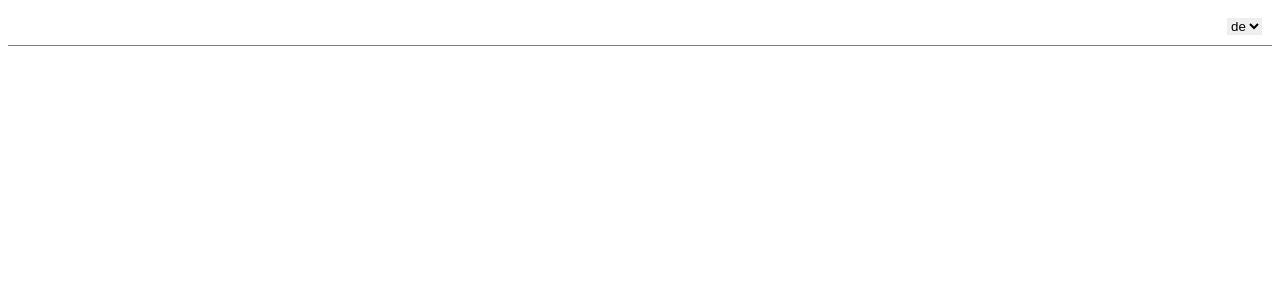
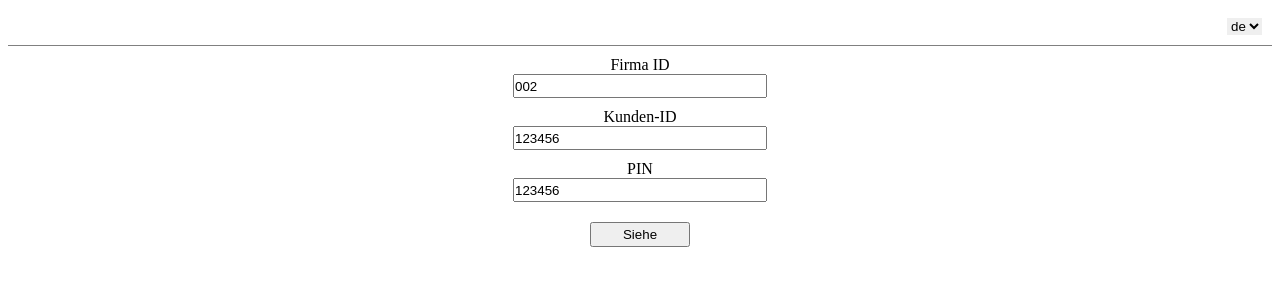
Before and after one commit to RomanShushakov/multiple_frameworks, a Vue app in the folder frontend/: page / in a window 1280 px wide. Shown: the top 300 px of the page. Built offline with nearby package versions, Linux system fonts and the light colour scheme.

Commit message:
added pin check form component

```diff
--- a/frontend/src/App.vue
+++ b/frontend/src/App.vue
@@ -1,6 +1,20 @@
 <script setup>
-// import HelloWorld from './components/HelloWorld.vue'
+// external imports
+import { ref } from 'vue';
+
+// internal imports
 import TopBar from './components/TopBar.vue';
+import PinCheckForm from './components/PinCheckForm.vue';
+
+const usersList = ref([]);
+
+const onUpdateUsersList = (users) => {
+  usersList.value = users;
+};
+
+const onUsersListError = () => {
+  alert("ERROR!!!");
+};
 </script>
 
 <template>
@@ -14,6 +28,13 @@ import TopBar from './components/TopBar.vue';
   </div> -->
   <!-- <HelloWorld msg="Vite + Vue" /> -->
   <TopBar />
+  <PinCheckForm
+    @update-users-list="onUpdateUsersList($event.users)"
+    @users-list-response-error="onUsersListError"
+  />
+  <div v-for="user in usersList">
+    {{ user }}
+  </div>
 </template>
 
 <style scoped></style>
--- /dev/null
+++ b/frontend/src/components/PinCheckForm.vue
@@ -0,0 +1,91 @@
+<script setup>
+// external imports
+import { useI18n } from 'vue-i18n';
+import { ref } from 'vue';
+
+const { t } = useI18n();
+
+const emit = defineEmits(['updateUsersList', 'usersListResponseError']);
+
+const formData = ref({
+  company_id: '002',
+  customer_id: '123456',
+  pin: '123456',
+});
+
+const postData = async (url = "", data = {}) => {
+  const response = await fetch(url, {
+    method: "POST",
+    headers: {
+      "Content-Type": "application/json"
+    },
+    body: JSON.stringify(data)
+  });
+  return response;
+}
+
+const onCheckButtonClick = () => {
+  const requestBody = { ...formData.value };
+
+  postData(import.meta.env.VITE_CHECK_PIN_FORM_URL, requestBody)
+    .then((response) => {
+      if (response.ok) {
+        response.json()
+          .then((data) => {
+            emit('updateUsersList', { users: data });
+          })
+      } else {
+        emit('usersListResponseError');
+      }
+    });
+};
+
+</script>
+
+<template>
+  <div class=wrapper>
+    <div class="pin-check-form">
+      <label class="company-id-label" for="companyId">{{ t('companyId') }}</label>
+      <input type="text" id="companyId" name="companyId" v-model="formData.company_id">
+      <label class="customer-id-label" for="customerId">{{ t('customerId') }}</label>
+      <input type="text" id="customerId" name="customerId" v-model="formData.customer_id">
+      <label class="pin-label" for="pin">{{ t('pin') }}</label>
+      <input type="text" id="pin" name="pin" v-model="formData.pin">
+      <button class="check-button" type="button" v-on:click="onCheckButtonClick">{{ t('checkButton') }}</button>
+    </div>
+  </div>
+</template>
+
+<style scoped>
+.wrapper {
+  display: flex;
+  flex-direction: column;
+  padding: 0;
+  margin: 10px 0 0 0;
+  width: 100%;
+  align-items: center;
+}
+
+.pin-check-form {
+  display: flex;
+  flex-direction: column;
+  margin: 0;
+  padding: 0;
+  width: 100%;
+  align-items: center;
+}
+
+input {
+  margin: 0 0 10px 0;
+  padding: 0;
+  height: 20px;
+  width: 250px;
+}
+
+button {
+  margin: 10px 0 0 0;
+  padding: 0;
+  width: 100px;
+  height: 25px;
+}
+</style>
--- a/frontend/src/components/TopBar.vue
+++ b/frontend/src/components/TopBar.vue
@@ -1,12 +1,11 @@
 <script setup>
 // external imports
 import { useI18n } from 'vue-i18n';
-import { ref } from 'vue';
 
 // internal imports
 import { SUPPORT_LOCALES } from '../i18n.js';
 
-const { t, locale } = useI18n();
+const { locale } = useI18n();
 </script>
 
 <template>
```
Also changed, not shown: 1 other file (tests, documents, lock files or other folders).
